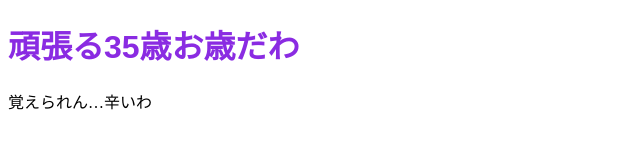
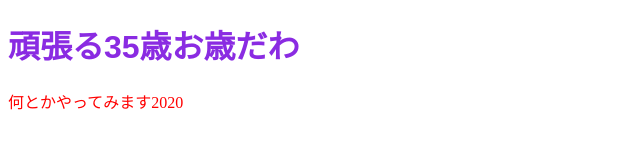
Before and after one commit to Megumin-0405/Sa-mu-ra-i, a plain HTML site: page index.html in a window 1280 px wide. Shown: the whole page, without its empty margins (0-640 px from the left). Drawn offline with Linux system fonts and the light colour scheme.

Commit message:
Samurai.ver.dos

```diff
--- a/index.html
+++ b/index.html
@@ -8,6 +8,6 @@
 </head>
 <body>
   <h1>頑張る35歳お歳だわ</h1>
-  <p>覚えられん…辛いわ</p>
+  <p>何とかやってみます2020</p>
 </body>
 </html>
--- a/stylesheet.css
+++ b/stylesheet.css
@@ -2,3 +2,7 @@ h1 {
   color: blueviolet;
   font-family: fantasy;
 }
+
+p {
+  color: red;
+}
```
